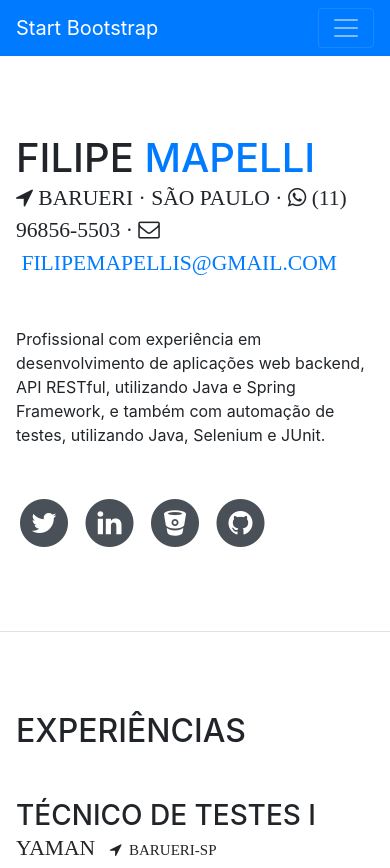
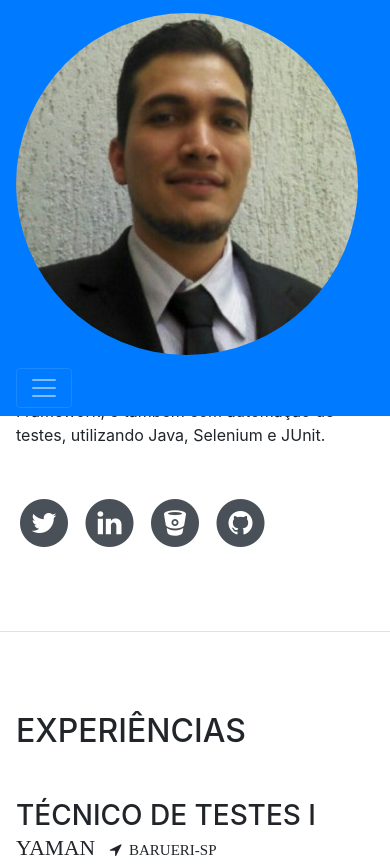
Before and after one commit to FilipeMapelli/filipemapelli.github.io, a website with bundled scripts: page index.html in a window 390 px wide. Shown: the top 868 px of the page. Built offline with nearby package versions, Linux system fonts and the light colour scheme; a web font is replaced by a local one.

Commit message:
changed index.html

```diff
--- a/index.html
+++ b/index.html
@@ -30,7 +30,9 @@
 
     <nav class="navbar navbar-expand-lg navbar-dark bg-primary fixed-top" id="sideNav">
       <a class="navbar-brand js-scroll-trigger" href="#page-top">
-        <span class="d-block d-lg-none">Start Bootstrap</span>
+        <span class="d-block d-lg-none">
+          <img class="img-fluid img-profile rounded-circle mx-auto mb-2" src="img/perfil.jpg" alt="">
+        </span>
         <span class="d-none d-lg-block">
           <img class="img-fluid img-profile rounded-circle mx-auto mb-2" src="img/perfil.jpg" alt="">
         </span>
```
